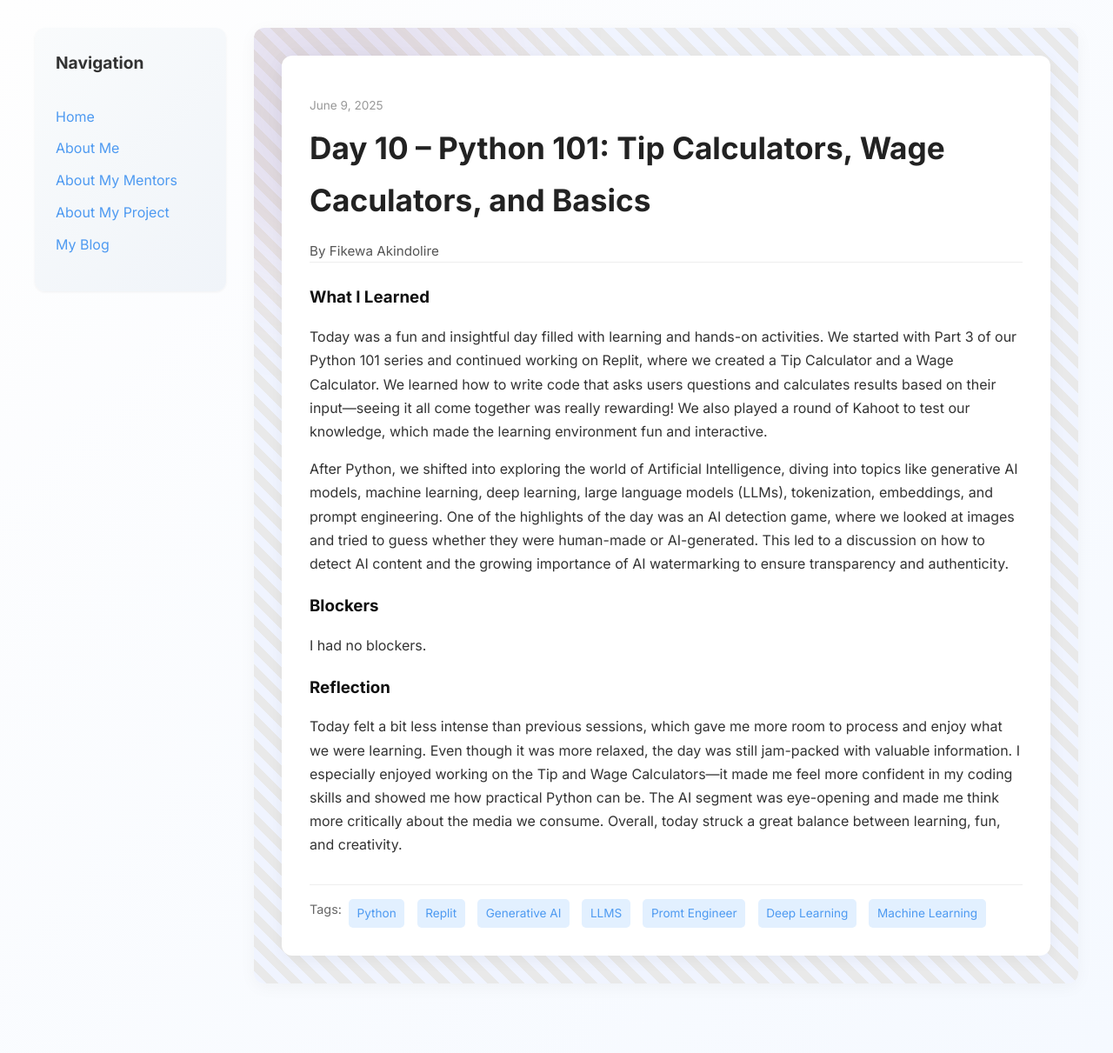
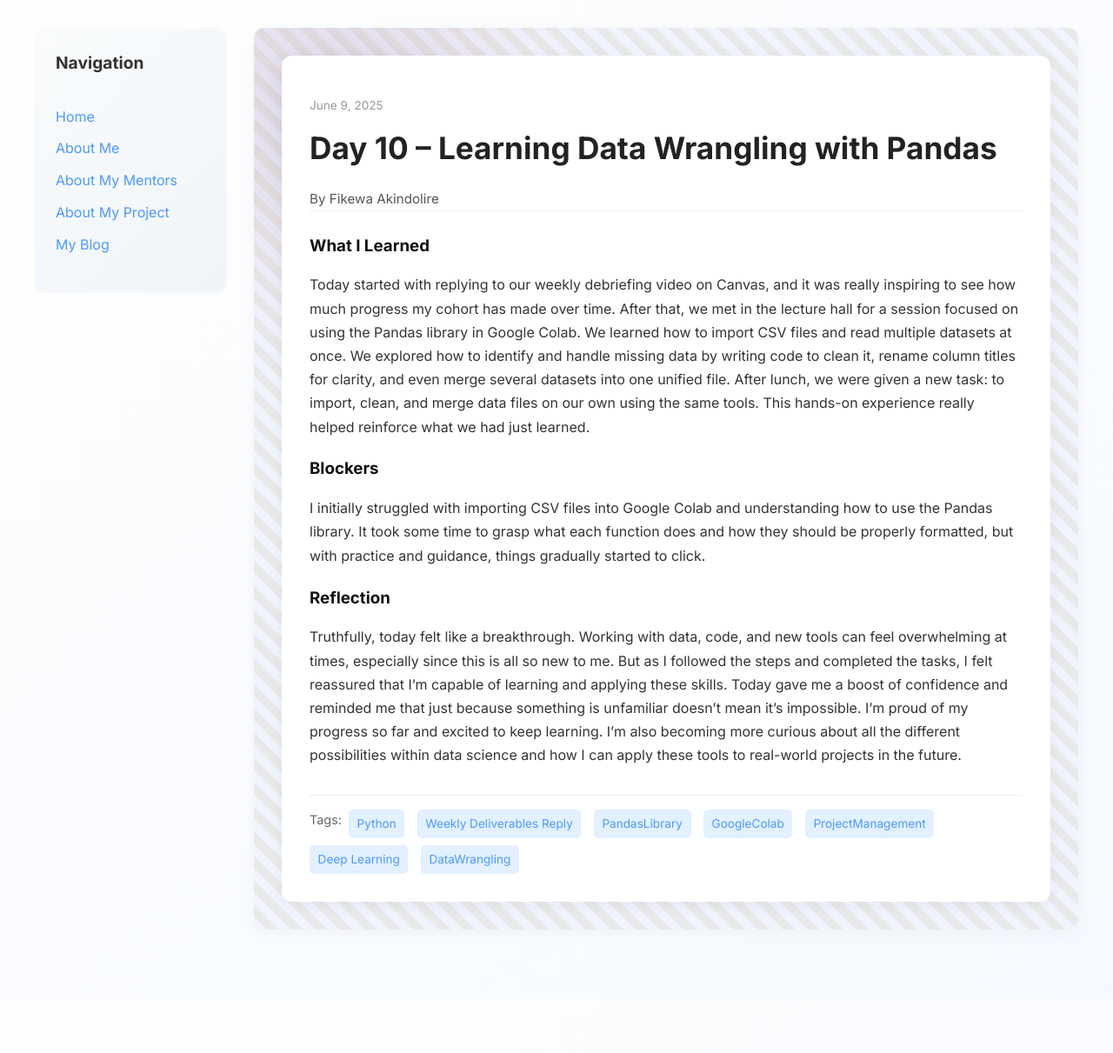
Before and after one commit to Fikewa-Akindolire/Fikewa-Akindolire.github.io, a Jekyll site: the page built from _posts/2025-06-09-day-10.md, in a window 1280 px wide. Shown: the whole page at 87% size. Built offline with Jekyll 4.4.1, drawn with Linux system fonts in a browser that asks for light colours; after the commit the page ends 1149 px from its top, so only the background shows below that.

Commit message:
Update 2025-06-09-day-10.md

```diff
--- a/_posts/2025-06-09-day-10.md
+++ b/_posts/2025-06-09-day-10.md
@@ -1,29 +1,18 @@
 ---
 layout: post
-title: "Day 10 – Python 101: Tip Calculators, Wage Caculators, and Basics"
+title: "Day 10 – Learning Data Wrangling with Pandas"
 date: 2025-06-09
 author: Fikewa Akindolire
 permalink: /day10.html
-tags: ["Python" , "Replit" , "Generative AI" , "LLMS" , "Promt Engineer" , "Deep Learning" , "Machine Learning"]
+tags: ["Python" , "Weekly Deliverables Reply" , "PandasLibrary" , "GoogleColab" , "ProjectManagement" , "Deep Learning" , "DataWrangling"]
 
 what_i_learned: |
-    Today was a fun and insightful day filled with learning and hands-on activities. We started with Part 3 of our Python 101 series and continued
-    working on Replit, where we created a Tip Calculator and a Wage Calculator. We learned how to write code that asks users questions and calculates
-    results based on their input—seeing it all come together was really rewarding! We also played a round of Kahoot to test our knowledge, which
-    made the learning environment fun and interactive.
-
-    After Python, we shifted into exploring the world of Artificial Intelligence, diving into topics like generative AI models, machine learning,
-    deep learning, large language models (LLMs), tokenization, embeddings, and prompt engineering. One of the highlights of the day was an AI
-    detection game, where we looked at images and tried to guess whether they were human-made or AI-generated. This led to a discussion on how to detect
-    AI content and the growing importance of AI watermarking to ensure transparency and authenticity.
+    Today started with replying to our weekly debriefing video on Canvas, and it was really inspiring to see how much progress my cohort has made over time. After that, we met in the lecture hall for a session focused on using the Pandas library in Google Colab. We learned how to import CSV files and read multiple datasets at once. We explored how to identify and handle missing data by writing code to clean it, rename column titles for clarity, and even merge several datasets into one unified file. After lunch, we were given a new task: to import, clean, and merge data files on our own using the same tools. This hands-on experience really helped reinforce what we had just learned.
 
 blockers: |
-    I had no blockers.
+    I initially struggled with importing CSV files into Google Colab and understanding how to use the Pandas library. It took some time to grasp what each function does and how they should be properly formatted, but with practice and guidance, things gradually started to click.
 
 reflection: |
-    Today felt a bit less intense than previous sessions, which gave me more room to process and enjoy what we were learning. Even though it was
-    more relaxed, the day was still jam-packed with valuable information. I especially enjoyed working on the Tip and Wage Calculators—it made me
-    feel more confident in my coding skills and showed me how practical Python can be. The AI segment was eye-opening and made me think more
-    critically about the media we consume. Overall, today struck a great balance between learning, fun, and creativity.
+    Truthfully, today felt like a breakthrough. Working with data, code, and new tools can feel overwhelming at times, especially since this is all so new to me. But as I followed the steps and completed the tasks, I felt reassured that I’m capable of learning and applying these skills. Today gave me a boost of confidence and reminded me that just because something is unfamiliar doesn’t mean it’s impossible. I’m proud of my progress so far and excited to keep learning. I’m also becoming more curious about all the different possibilities within data science and how I can apply these tools to real-world projects in the future.
 
 ---
```
